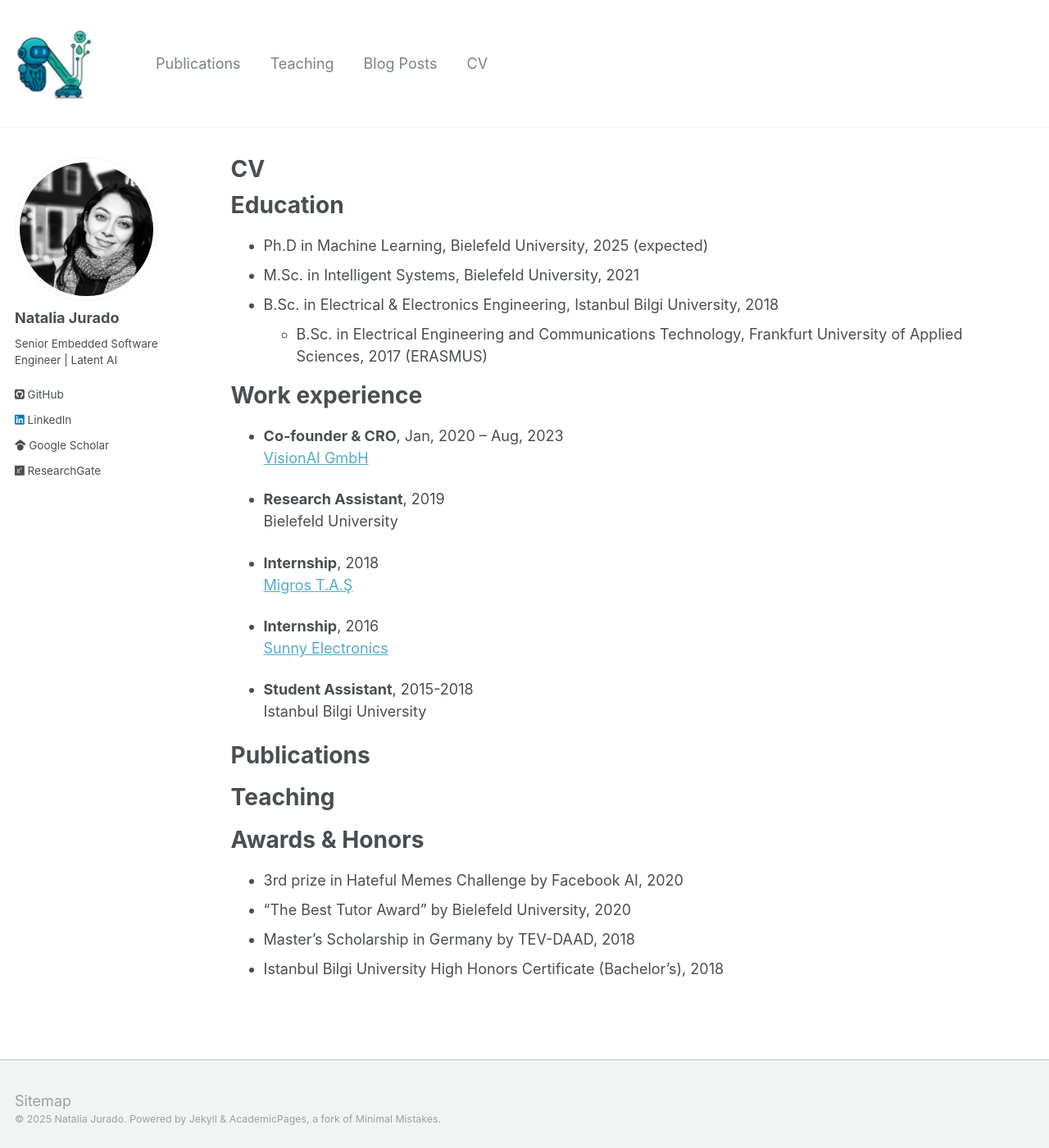
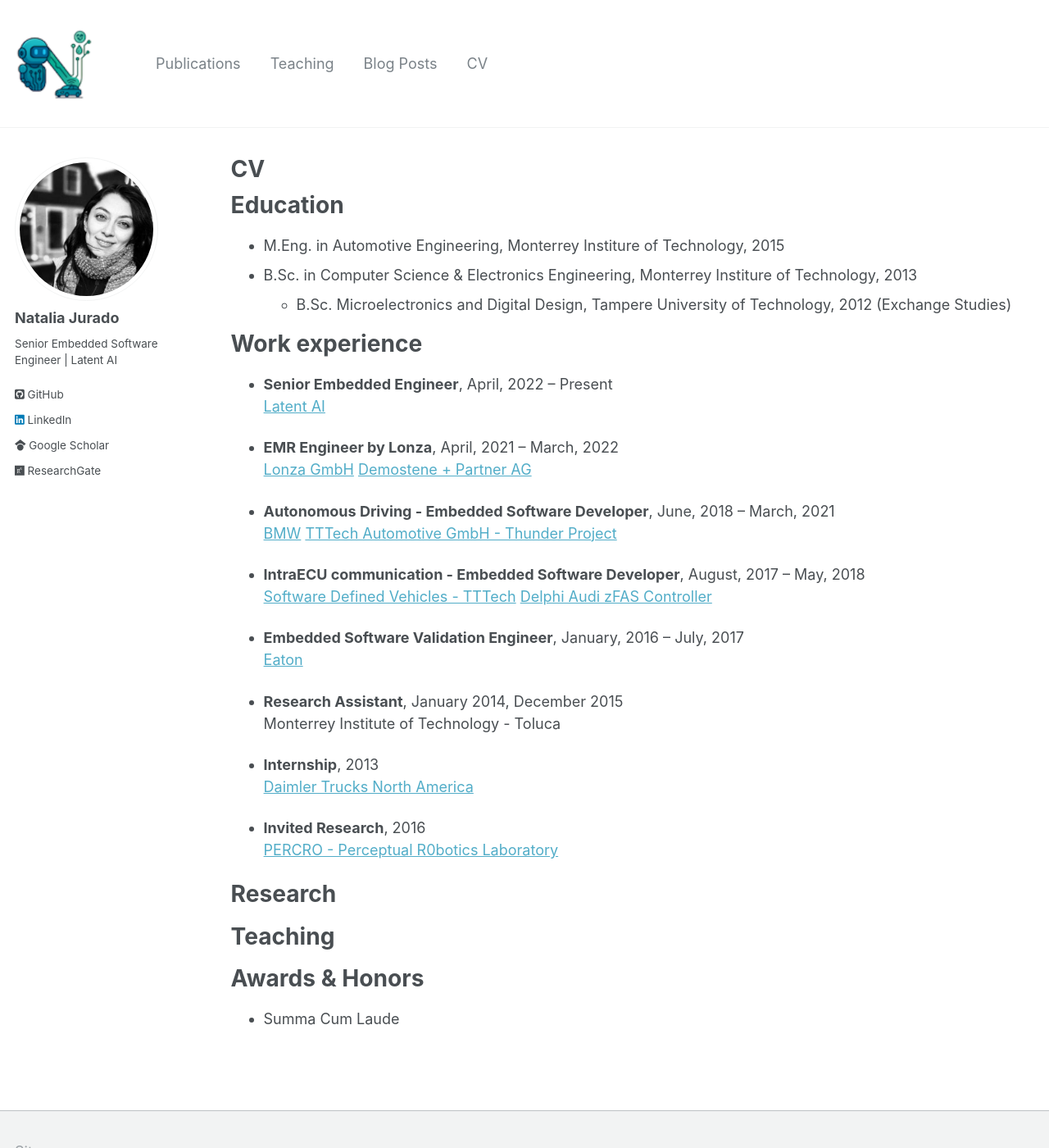
Before and after one commit to AchachayJurado/AchachayJurado.github.io, a Jekyll site: the page built from _pages/cv.md, in a window 1280 px wide and 1400 px high. Shown: the whole window at 82% size. Built offline with Jekyll 4.4.1, drawn with Linux system fonts in a browser that asks for light colours.

Commit message:
change CV

```diff
--- a/_includes/head.html
+++ b/_includes/head.html
@@ -19,6 +19,6 @@
 <link rel="stylesheet" href="{{ base_path }}/assets/css/main.css">
 
 <!-- Add logo seems to have effect -->
-<link rel="shortcut icon" type="image/png" href="/images/logo-100.png">
+<link rel="shortcut icon" type="image/png" href="/images/logo-dark-75.png">
 
 <meta http-equiv="cleartype" content="on">
--- a/_pages/cv.md
+++ b/_pages/cv.md
@@ -11,30 +11,41 @@
 
 Education
 ======
-* Ph.D in Machine Learning, Bielefeld University, 2025 (expected)
-* M.Sc. in Intelligent Systems, Bielefeld University, 2021
-* B.Sc. in Electrical & Electronics Engineering, Istanbul Bilgi University, 2018
-  * B.Sc. in Electrical Engineering and Communications Technology, Frankfurt University of Applied Sciences, 2017 (ERASMUS)
+* M.Eng. in Automotive Engineering, Monterrey Institure of Technology, 2015
+* B.Sc. in Computer Science & Electronics Engineering, Monterrey Institure of Technology, 2013
+  * B.Sc. Microelectronics and Digital Design, Tampere University of Technology, 2012 (Exchange Studies)
 
 Work experience
 ======
-* **Co-founder & CRO**, Jan, 2020 -- Aug, 2023 \
-[VisionAI GmbH](https://www.visionai.co/)
+* **Senior Embedded Engineer**, April, 2022 -- Present \
+[Latent AI](https://latentai.com)
 
-- **Research Assistant**, 2019 \
-Bielefeld University
+* **EMR Engineer by Lonza**, April, 2021 -- March, 2022 \
+[Lonza GmbH](https://www.lonza.com/specialized-modalities/mrna-services)
+[Demostene + Partner AG](https://dempag.ch/engineering/)
 
-* **Internship**, 2018 \
-[Migros T.A.Ş](https://www.migroskurumsal.com/en/)
+* **Autonomous Driving - Embedded Software Developer**, June, 2018 -- March, 2021 \
+[BMW](https://www.press.bmwgroup.com/global/article/detail/T0280021EN/new-centre-of-excellence-for-autonomous-driving-bmw-officially-opens-its-autonomous-driving-campus-in-unterschleissheim-near-munich?language=en)
+[TTTech Automotive GmbH - Thunder Project](https://www.tttech.com/press/bmw-starts-cooperation-with-tttech-auto-for-developing-automated-driving-functions-at-the-highest-safety-level)
 
-- **Internship**, 2016 \
-[Sunny Electronics](https://www.sunny.com.tr/)
+* **IntraECU communication - Embedded Software Developer**, August, 2017 -- May, 2018 \
+[Software Defined Vehicles - TTTech](https://www.tttech-auto.com)
+[Delphi Audi zFAS Controller](https://electronics360.globalspec.com/article/14386/teardown-delphi-audi-zfas-controller)
 
-* **Student Assistant**, 2015-2018 \
-Istanbul Bilgi University
+* **Embedded Software Validation Engineer**, January, 2016 -- July, 2017 \
+[Eaton](https://www.eaton.com/us/en-us/company/research-and-development.html)
+
+* **Research Assistant**, January 2014, December 2015 \
+Monterrey Institute of Technology - Toluca
+
+* **Internship**, 2013 \
+[Daimler Trucks North America](https://www.daimlertruck.com/en/newsroom/pressrelease/new-paint-finish-at-mercedes-benz-plant-in-woerth-improves-co2-balance-of-production-52967827)
+
+- **Invited Research**, 2016 \
+[PERCRO - Perceptual R0botics Laboratory](https://www.cnet.com/science/transformer-like-suit-lets-you-lift-110-pounds-with-each-hand/)
 
 
-Publications
+Research
 ======
   <ul>{% for post in site.publications %}
     {% include archive-single-cv.html %}
@@ -54,7 +65,4 @@
 
 Awards & Honors
 ======
-* 3rd prize in Hateful Memes Challenge by Facebook AI, 2020
-* "The Best Tutor Award" by Bielefeld University, 2020
-*	Master’s Scholarship in Germany by TEV-DAAD, 2018
-* Istanbul Bilgi University High Honors Certificate (Bachelor’s), 2018
+* Summa Cum Laude
```
